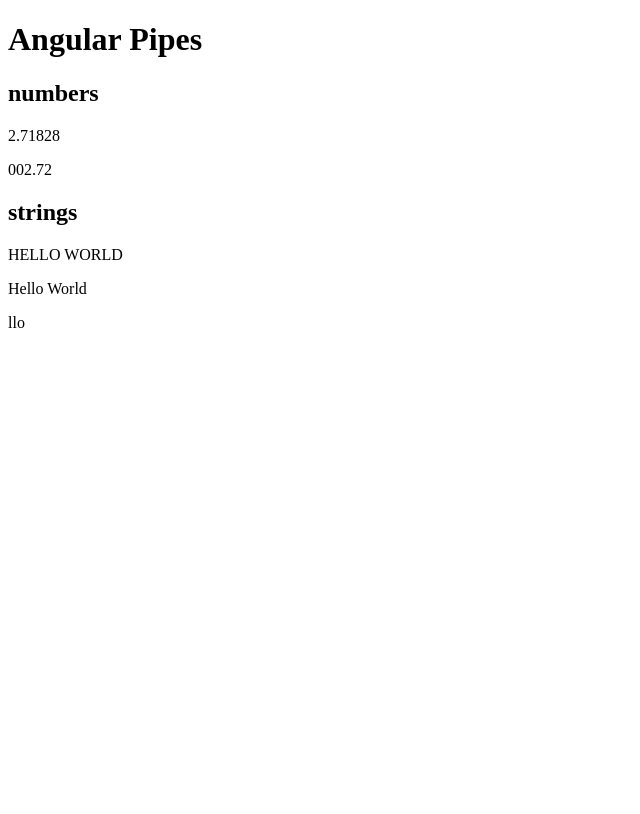
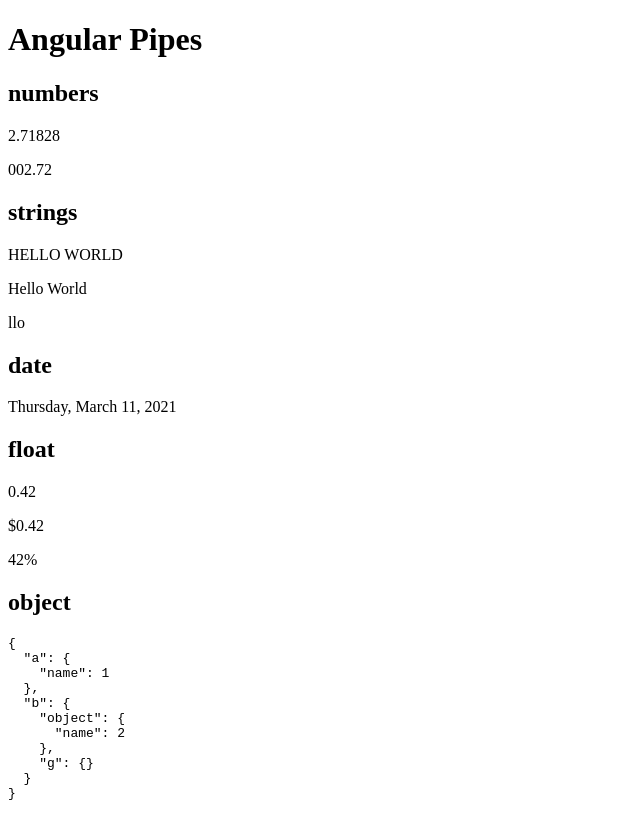
Before and after one commit to AlMuz/ANGULAR-Pipes, an Angular app: page / in a window 1280 px wide. Shown: the whole page, without its empty margins (0-640 px from the left). Built offline with nearby package versions, Linux system fonts and the light colour scheme.

Commit message:
more pipes

```diff
--- a/src/app/app.component.html
+++ b/src/app/app.component.html
@@ -3,11 +3,21 @@
 
   <h2>numbers</h2>
   <p>{{ e | number: "1.5" }}</p>
-
   <p>{{ e | number: "3.1-2" }}</p>
 
   <h2>strings</h2>
   <p>{{ str | uppercase }}</p>
   <p>{{ str | titlecase }}</p>
   <p>{{ str | slice: 2:5 }}</p>
+
+  <h2>date</h2>
+  <p>{{ date | date: "fullDate" }}</p>
+
+  <h2>float</h2>
+  <p>{{ float }}</p>
+  <p>{{ float | currency }}</p>
+  <p>{{ float | percent }}</p>
+
+  <h2>object</h2>
+  <pre>{{ obj | json }}</pre>
 </div>
--- a/src/app/app.component.ts
+++ b/src/app/app.component.ts
@@ -8,4 +8,15 @@
 export class AppComponent {
   e: number = Math.E;
   str = 'hello world';
+  date: Date = new Date();
+  float = 0.42;
+  obj = {
+    a: { name: 1 },
+    b: {
+      object: {
+        name: 2,
+      },
+      g: {},
+    },
+  };
 }
```
